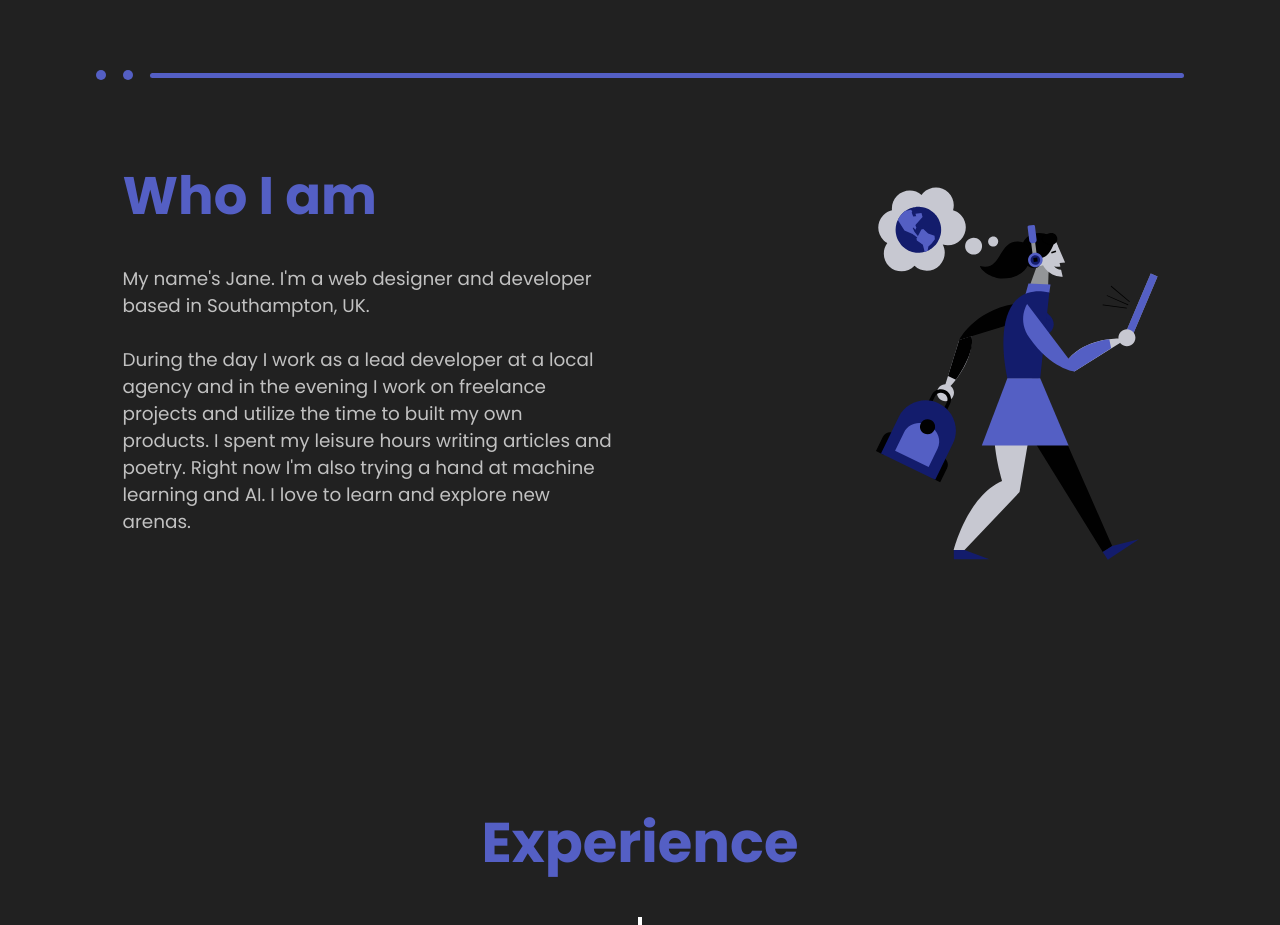
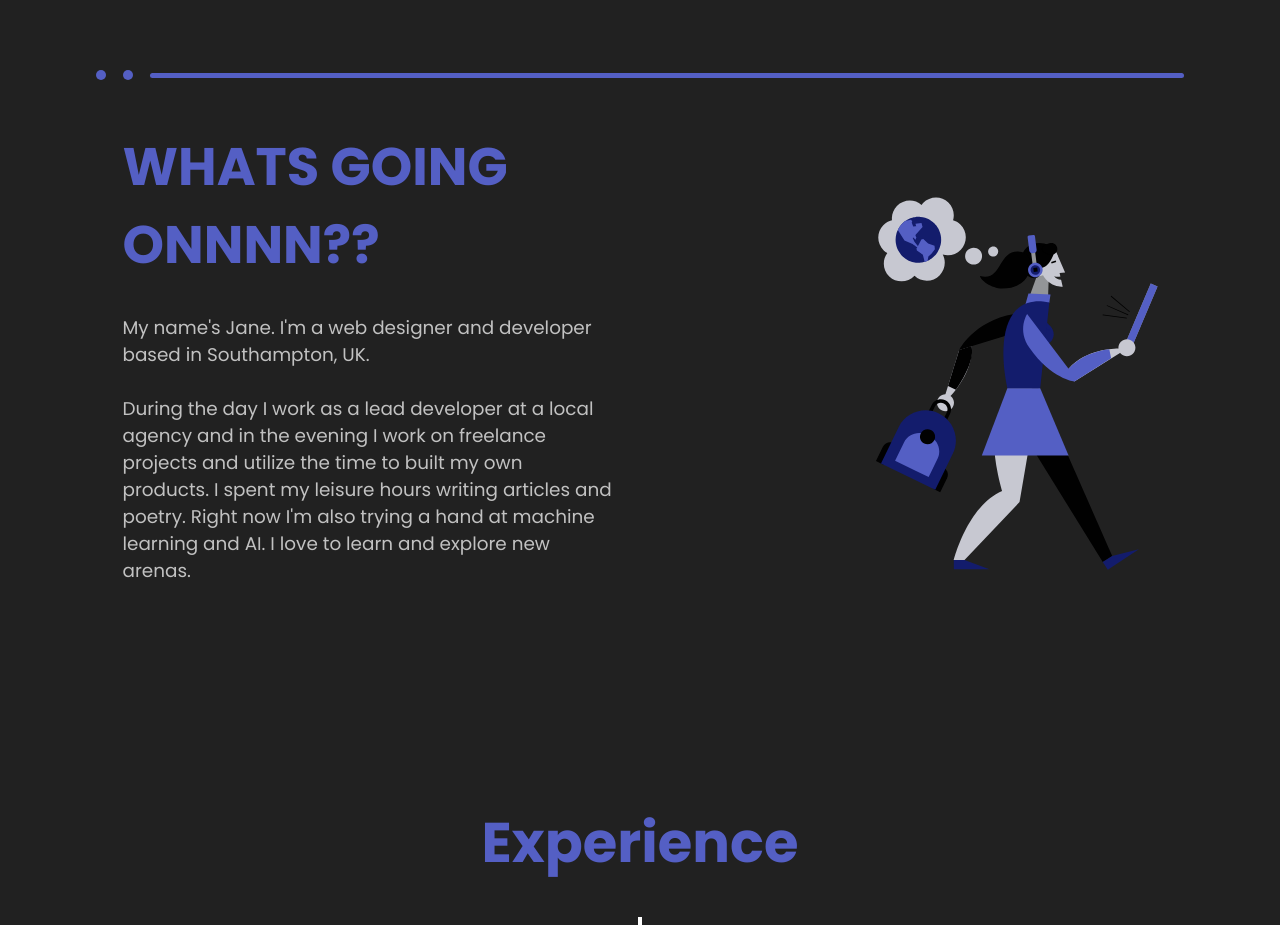
Before and after one commit to AlejandroSantorum/alejandrosantorum.github.io, a React (Create React App) app: page / in a window 1280 px wide. Shown: the part 800-1725 px from the top of the page. Built offline with nearby package versions, Linux system fonts and the light colour scheme; a web font is replaced by a local one.

Commit message:
Testing deployment

```diff
--- a/src/data/aboutData.js
+++ b/src/data/aboutData.js
@@ -1,5 +1,6 @@
 export const aboutData = {
-    title: "Who I am",
+    // title: "Who I am",
+    title: "WHATS GOING ONNNN??",
     description1: "My name's Jane. I'm a web designer and developer based in Southampton, UK.",
     description2: "During the day I work as a lead developer at a local agency and in the evening I  work on freelance projects and utilize the time to built my own products. I spent my leisure hours writing articles and poetry. Right now I'm also trying a hand at machine learning and AI. I love to learn and explore new arenas.",
     image: 2
```
